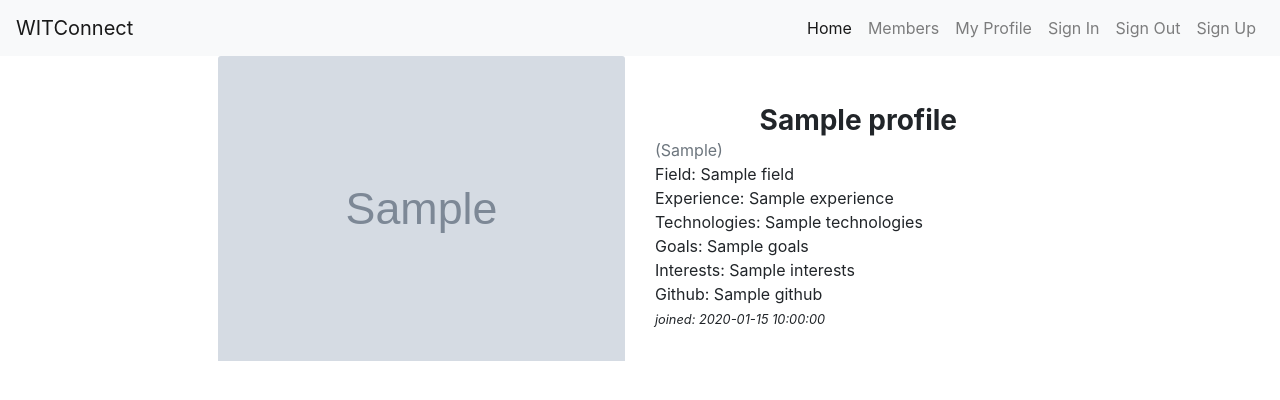
After one commit to aineon/women-in-tech, a Flask app: template templates/profile_detail.html in a window 1280 px wide. The commit adds this page. Shown: the top 400 px of the page. Run offline with Flask 2, Linux system fonts and the light colour scheme; the template is opened without the code that fills it: most values are stand-ins (such as "Sample title", 1, 10 or a date in 2020); grey boxes marked "Sample" are stand-in pictures; some libraries are stand-ins or nearby versions.

Commit message:
Add function to display full profile

```diff
--- a/app.py
+++ b/app.py
@@ -16,6 +16,7 @@ app.secret_key = os.environ.get("SECRET_KEY")
 
 mongo = PyMongo(app)
 
+
 # Renders home page
 @app.route("/")
 @app.route("/index")
@@ -30,6 +31,14 @@ def members():
     return render_template("members.html", profiles=profiles)
 
 
+# Display full member profile
+@app.route("/profile_detail/<profile_id>")
+def profile_detail(profile_id):
+    profile = mongo.db.profiles.find_one({"_id": ObjectId(profile_id)})
+    return render_template("profile_detail.html",
+                           profile=profile)
+
+
 if __name__ == "__main__":
     app.run(host=os.environ.get("IP"),
             port=int(os.environ.get("PORT")),
--- a/templates/base.html
+++ b/templates/base.html
@@ -48,7 +48,6 @@
   </header>
 
 
-
   {% block content %}
   {% endblock %}
 
--- a/templates/index.html
+++ b/templates/index.html
@@ -1,5 +1,6 @@
 {% extends "base.html" %}
 
+
 {% block content %}
-HELLO WORLD
+
 {% endblock %}
--- a/templates/members.html
+++ b/templates/members.html
@@ -22,7 +22,7 @@
                             <br> Technologies: {{ profile.technologies }}
                             </p>
 
-                        <a href="" class="btn">View Profile</a>
+                        <a href="{{ url_for('profile_detail', profile_id=profile._id) }}" class="btn">View Profile</a>
                         </div>
 
                 </div>
--- /dev/null
+++ b/templates/profile_detail.html
@@ -0,0 +1,30 @@
+{% extends "base.html" %}
+
+
+{% block content %}
+<div class="row">
+    <div class="col-12 col-md-6 col-lg-4 offset-lg-2">
+        <div class="image-container">
+            <img class="card-img-top img-fluid" src="{{ profile.image }}" alt="{{ profile.name }}">
+        </div>
+    </div>
+    <div class="col-12 col-md-6 col-lg-4">
+        <div class="profile-details-container mb-5 mt-md-5">
+            <h3 class="mb-0 font-weight-bold text-center product-name">{{ profile.name }}</h3>
+            <span class="text-muted">({{ profile.profile_type }})</span></h5>
+            <p class="mb-0">Field: {{ profile.field }}
+            <br> Experience: {{ profile.experience }}
+            <br> Technologies: {{ profile.technologies }}
+            <br> Goals: {{ profile.goals }}
+            <br> Interests: {{ profile.interests }}
+            <br> Github: {{ profile.github }}
+            <br><small><em>joined: {{ profile.joined }}</em></small>
+            </p>
+
+    </div>
+    </div>
+    </div>
+
+
+
+{% endblock %}
```
